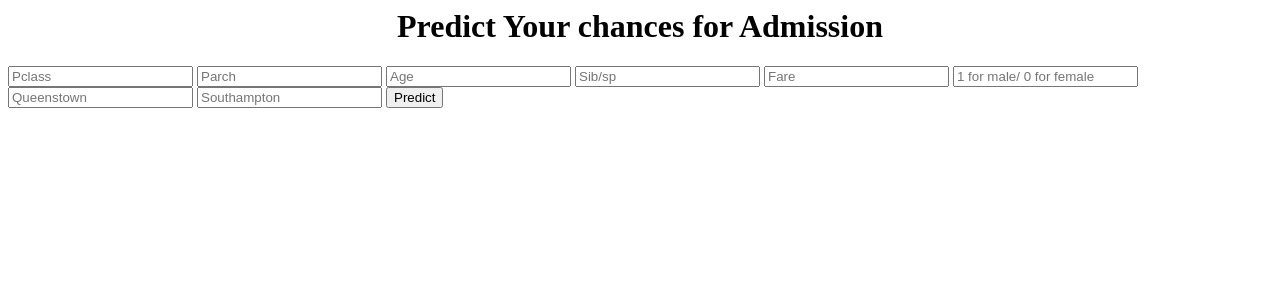
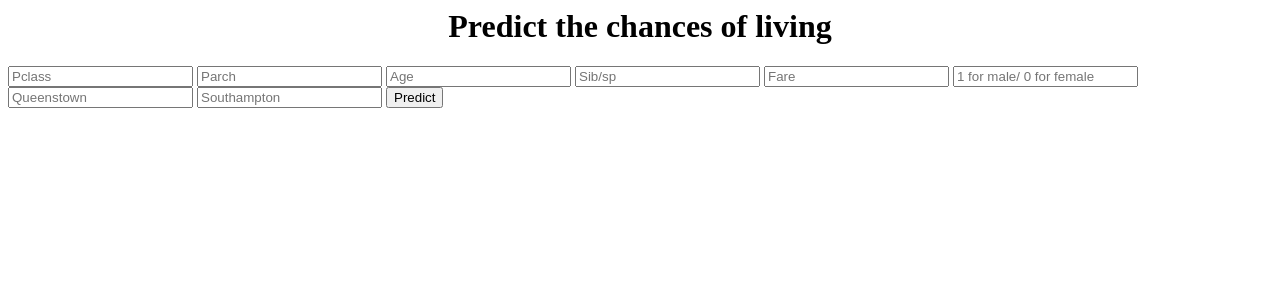
Before and after one commit to suribhatt/titanic_dt, a Flask app: page / in a window 1280 px wide. Shown: the top 300 px of the page. Run offline with Flask 2, Linux system fonts and the light colour scheme.

Commit message:
Update index.html

```diff
--- a/templates/index.html
+++ b/templates/index.html
@@ -1,7 +1,7 @@
 
 
 <div class="content">
-    <h1 style="text-align: center">Predict Your chances for Admission</h1>
+    <h1 style="text-align: center">Predict the chances of living</h1>
 
     <div class="form">
         <form action="/predict" method="POST">
```
